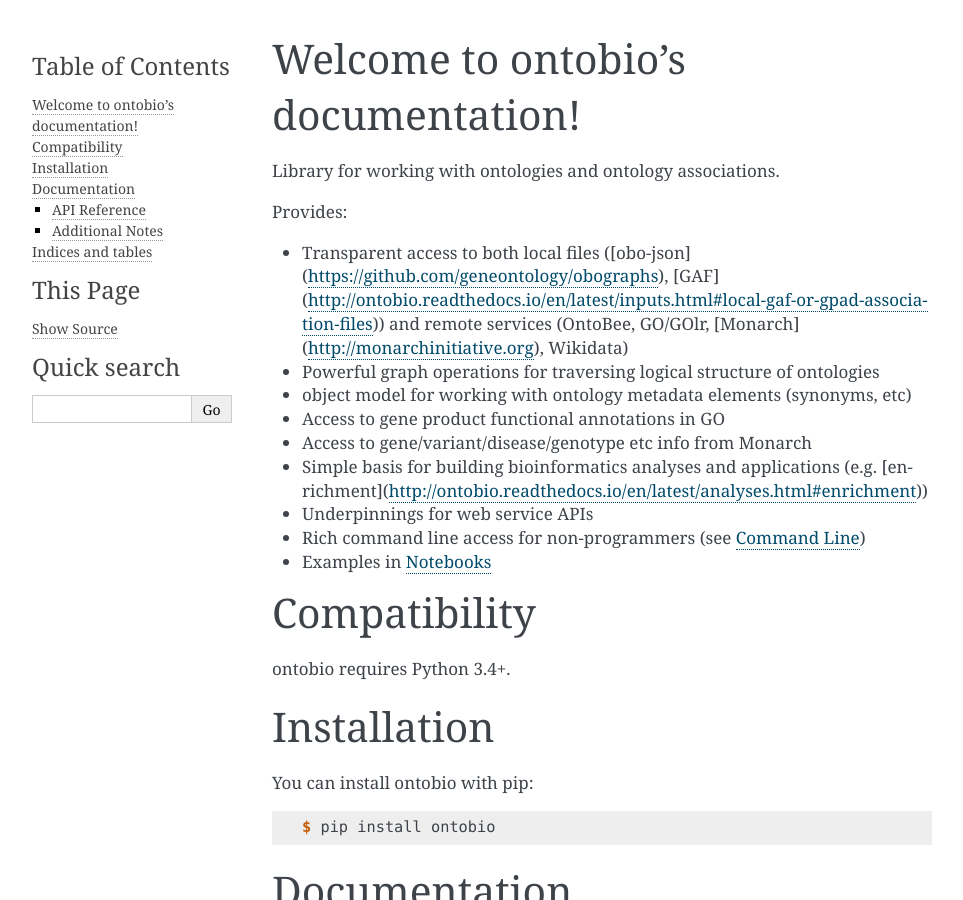
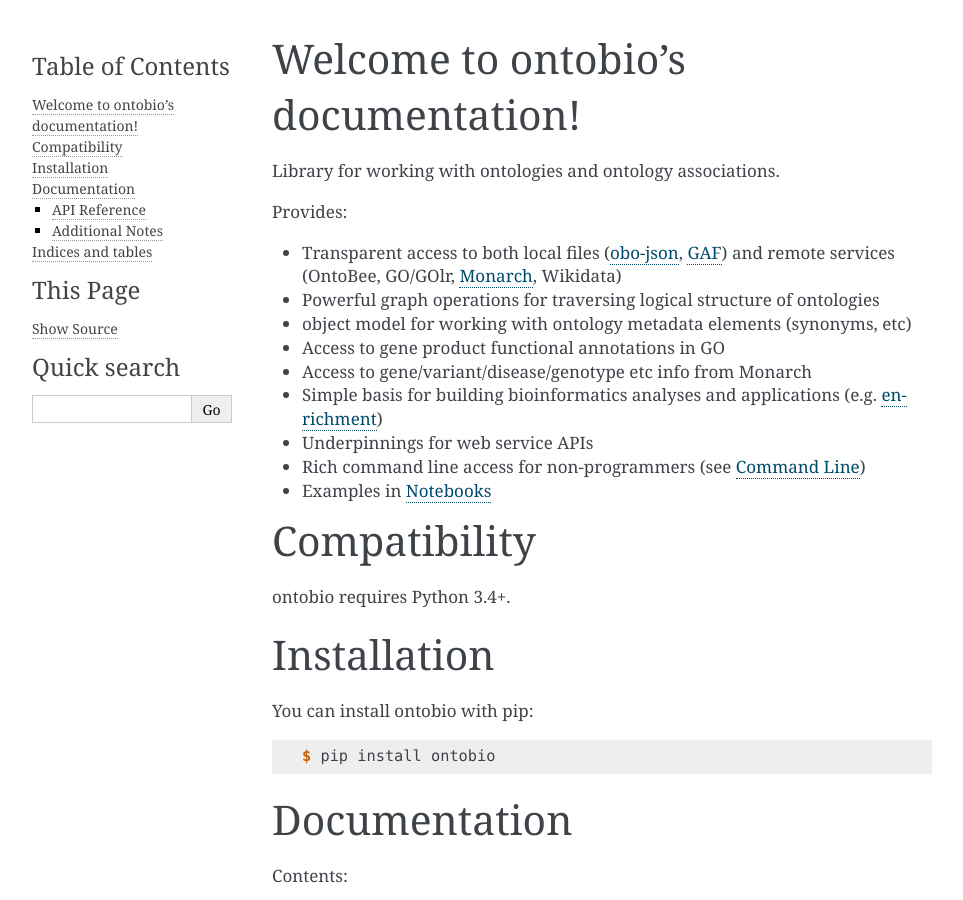
Before and after one commit to biolink/ontobio, a Sphinx documentation site: the page built from docs/index.rst, in a window 1280 px wide and 900 px high. Shown: the whole window, without its empty margins (148-1111 px from the left). Built offline with Sphinx 7.4.7, drawn with Linux system fonts in a browser that asks for light colours.

Commit message:
use rst formatting

```diff
--- a/docs/index.rst
+++ b/docs/index.rst
@@ -6,18 +6,20 @@
 
 Provides:
 
-* Transparent access to both local files ([obo-json](https://github.com/geneontology/obographs), [GAF](http://ontobio.readthedocs.io/en/latest/inputs.html#local-gaf-or-gpad-association-files)) and remote services (OntoBee, GO/GOlr, [Monarch](http://monarchinitiative.org), Wikidata)
-* Powerful graph operations for traversing logical structure of
-  ontologies
-* object model for working with ontology metadata elements (synonyms,
-  etc)
-* Access to gene product functional annotations in GO
-* Access to gene/variant/disease/genotype etc info from Monarch
-* Simple basis for building bioinformatics analyses and applications
-  (e.g. [enrichment](http://ontobio.readthedocs.io/en/latest/analyses.html#enrichment))
-* Underpinnings for web service APIs
-* Rich command line access for non-programmers (see :doc:`commandline`)
-* Examples in :doc:`notebooks`
+-  Transparent access to both local files
+   (`obo-json <https://github.com/geneontology/obographs>`__,
+   `GAF <http://ontobio.readthedocs.io/en/latest/inputs.html#local-gaf-or-gpad-association-files>`__)
+   and remote services (OntoBee, GO/GOlr,
+   `Monarch <http://monarchinitiative.org>`__, Wikidata)
+-  Powerful graph operations for traversing logical structure of  ontologies
+-  object model for working with ontology metadata elements (synonyms, etc)
+-  Access to gene product functional annotations in GO
+-  Access to gene/variant/disease/genotype etc info from Monarch
+-  Simple basis for building bioinformatics analyses and applications (e.g.
+   `enrichment <http://ontobio.readthedocs.io/en/latest/analyses.html#enrichment>`__)
+-  Underpinnings for web service APIs
+-  Rich command line access for non-programmers (see :doc:`commandline`)
+-  Examples in :doc:`notebooks`
 
 Compatibility
 =============
```
